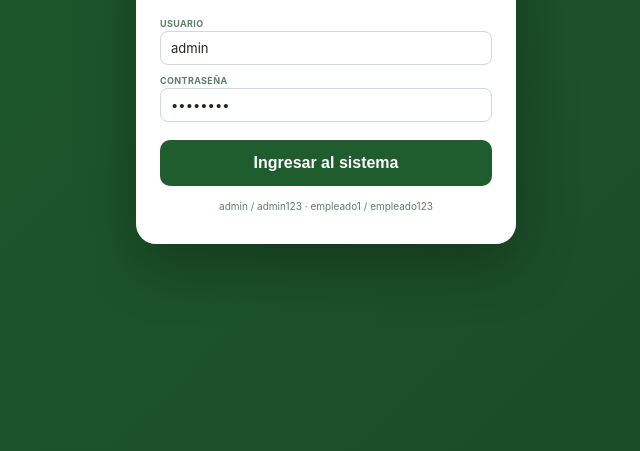
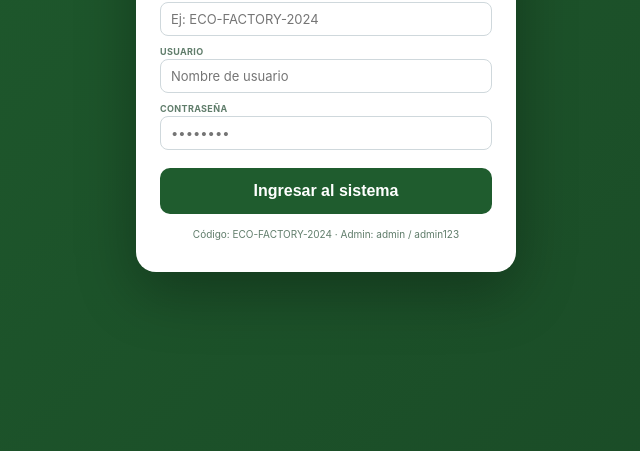
Before and after one commit to yamirTO/panol-eco-factory, a website: page index.html in a window 1280 px wide. Shown: the part 349-800 px from the top of the page, without its empty margins (314-954 px from the left). Drawn offline with Linux system fonts and the light colour scheme.

Commit message:
Update index.html

```diff
--- a/index.html
+++ b/index.html
@@ -24,18 +24,25 @@
                 <h1 class="login-title">Control de Stock</h1>
                 <p class="login-subtitle">Pañol · ECO FACTORY SRL</p>
             </div>
-            <div class="login-error" id="loginError">Usuario o contraseña incorrectos</div>
+            <div class="login-error" id="loginError">Código, usuario o contraseña incorrectos</div>
+
+            <!-- CÓDIGO DE PAÑOL -->
+            <div class="form-group">
+                <label class="form-label">Código de Pañol</label>
+                <input type="text" class="form-input" id="codigoPanol" placeholder="Ej: ECO-FACTORY-2024" value="">
+            </div>
+
             <div class="form-group">
                 <label class="form-label">Usuario</label>
-                <input type="text" class="form-input" id="loginUser" placeholder="admin" value="admin">
+                <input type="text" class="form-input" id="loginUser" placeholder="Nombre de usuario" value="">
             </div>
             <div class="form-group">
                 <label class="form-label">Contraseña</label>
-                <input type="password" class="form-input" id="loginPass" placeholder="••••••••" value="admin123">
+                <input type="password" class="form-input" id="loginPass" placeholder="••••••••" value="">
             </div>
             <button class="login-btn" onclick="doLogin()">Ingresar al sistema</button>
             <div class="login-help">
-                <span>admin / admin123 · empleado1 / empleado123</span>
+                <span>Código: ECO-FACTORY-2024 · Admin: admin / admin123</span>
             </div>
         </div>
     </div>
```
